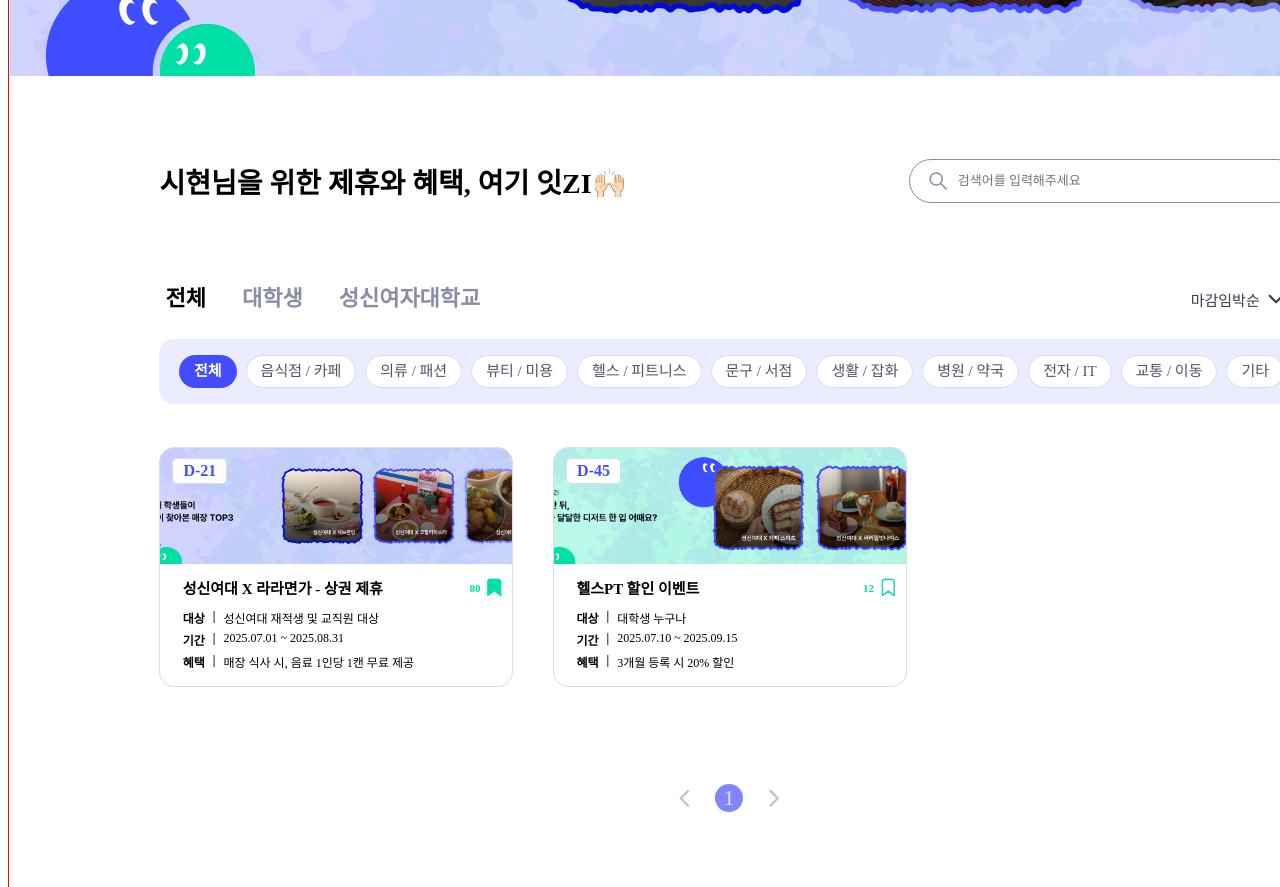
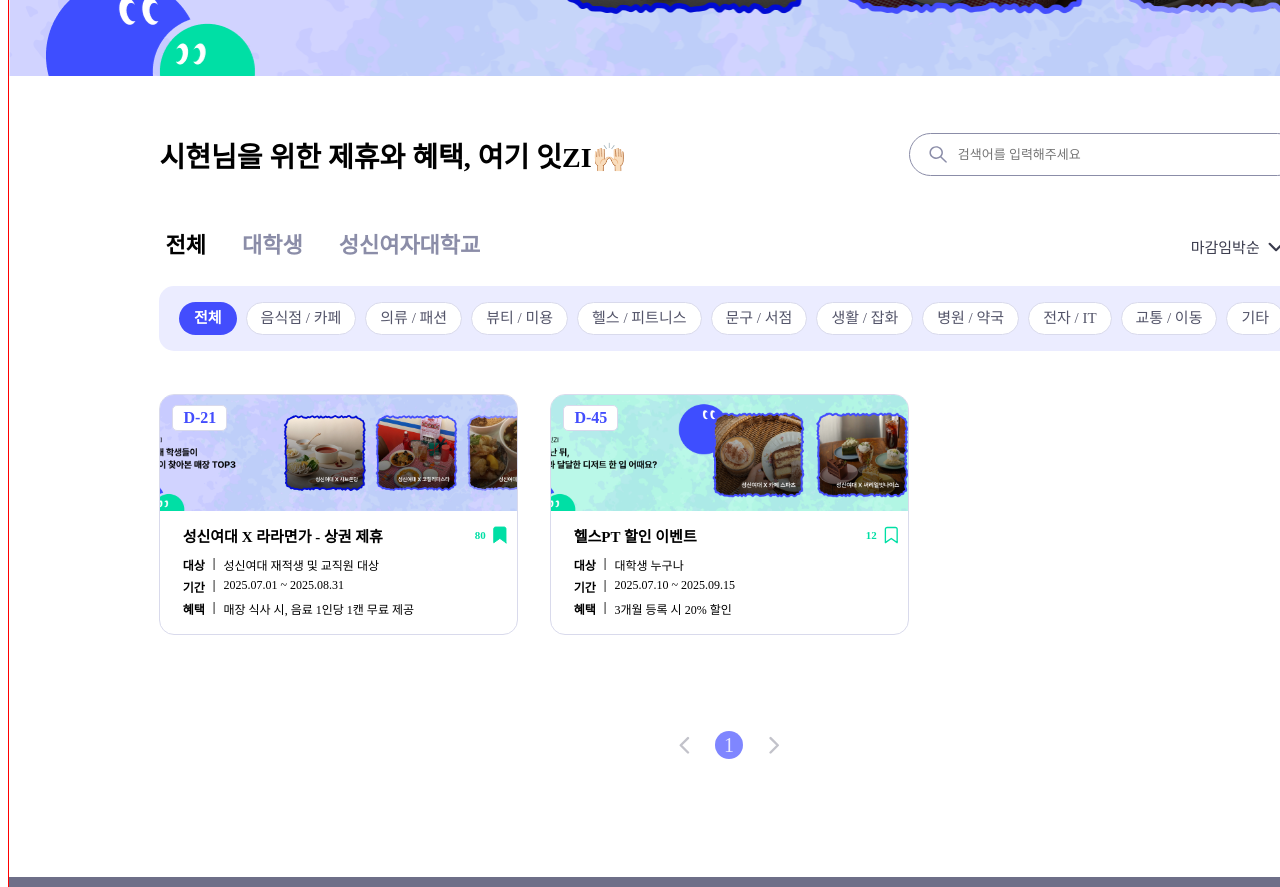
Before and after one commit to IT-ZI/ITZI-FE, a React (Create React App) app in the folder itzi/: page /benefits in a window 1280 px wide. Shown: the part 340-1227 px from the top of the page. Built offline with nearby package versions, Linux system fonts and the light colour scheme; a web font is replaced by a local one.

Commit message:
home scss 스타일 일부 수정

```diff
--- a/itzi/src/assets/scss/section/home/_home.scss
+++ b/itzi/src/assets/scss/section/home/_home.scss
@@ -53,6 +53,7 @@
             font-family: 'Pretendard-Regular';
             font-style: bold;
             font-weight: 700;
+            margin: 0;
         }
 
         .search_bar {
@@ -261,8 +262,8 @@
         .grid {
             display: grid;
             grid-template-columns: repeat(auto-fill, minmax(280px, 1fr));
-            row-gap: 32px;
-            column-gap: 40px;
+            row-gap: 40px;
+            column-gap: 32px;
         }
 
         .no_posts {
```
